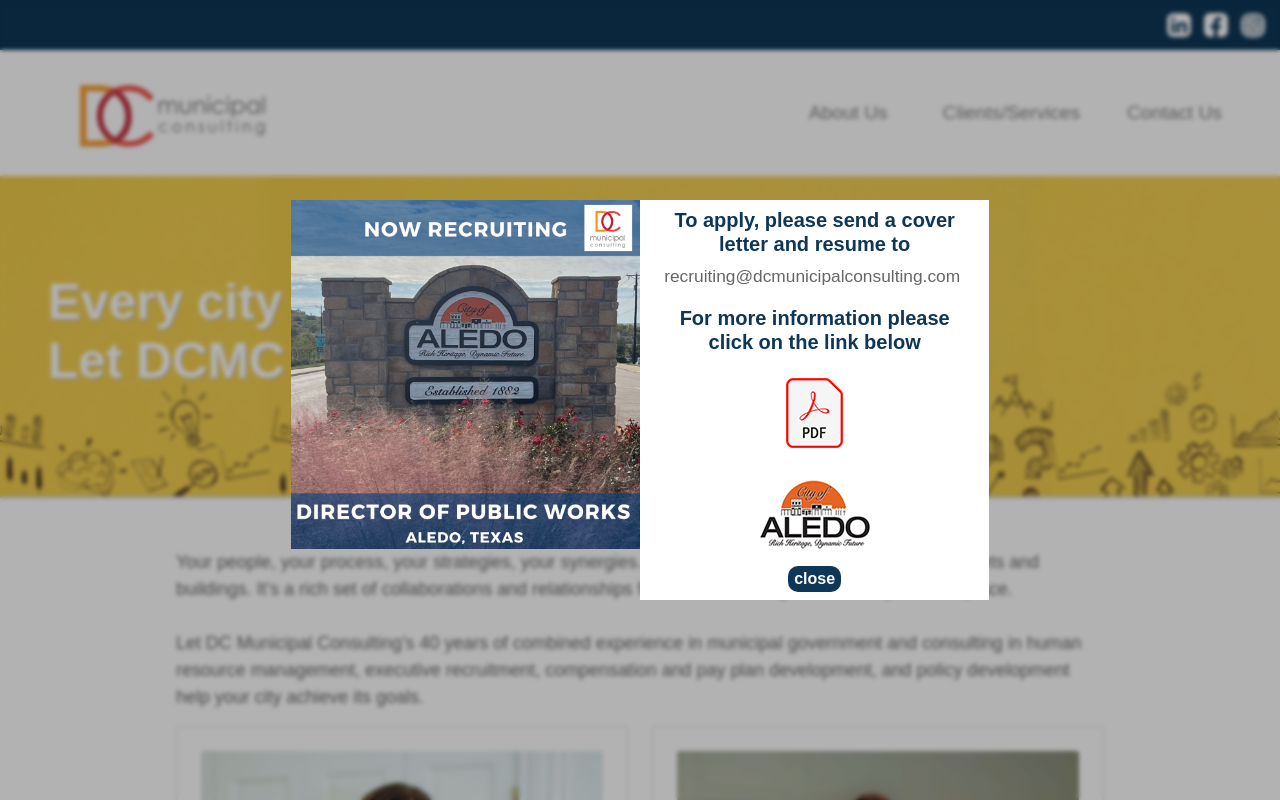
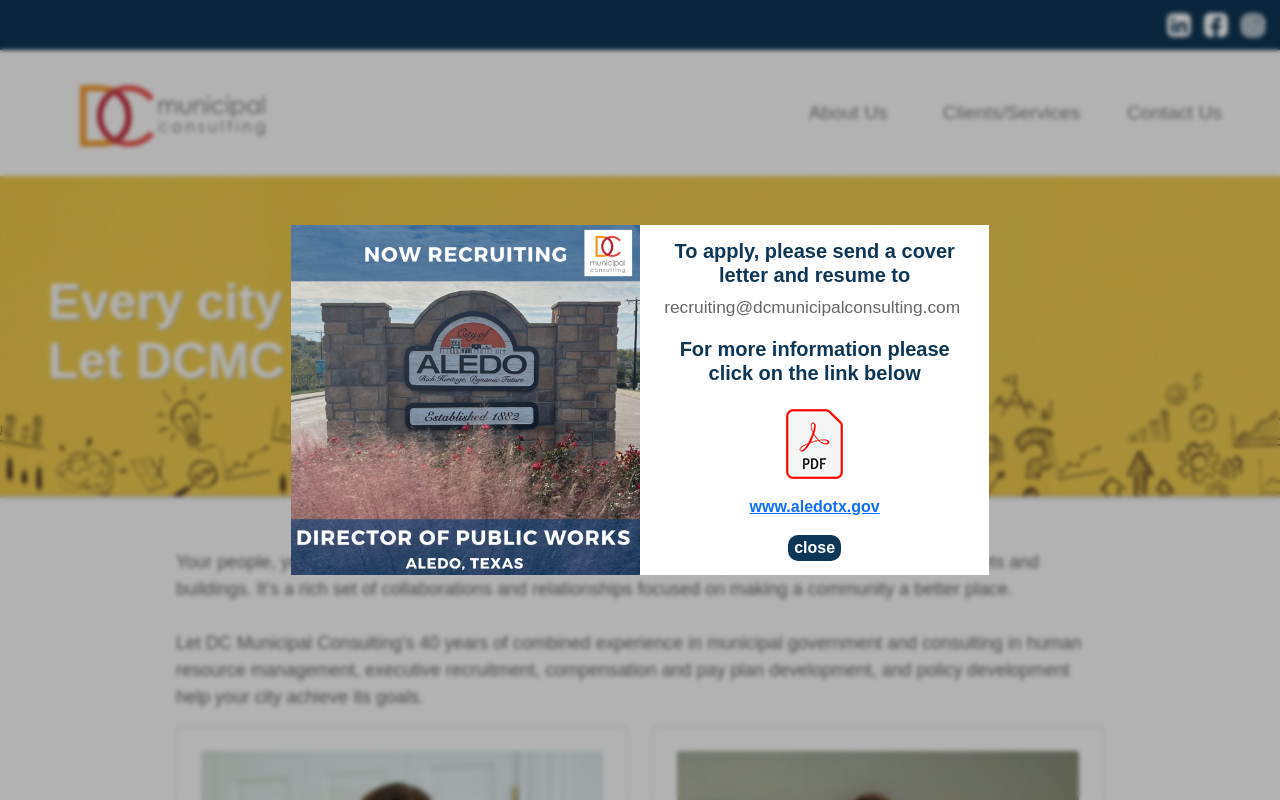
Before and after one commit to Sstefansdottir0620/dc-consulting, a React (Create React App) app: page / in a window 1280 px wide. Shown: the top 800 px of the page. Built offline with nearby package versions, Linux system fonts and the light colour scheme.

Commit message:
link update

```diff
--- a/src/PopUp.css
+++ b/src/PopUp.css
@@ -55,7 +55,8 @@
     margin: auto;
 }
 
-.link-style {
+.pop-up-link-style {
 
     text-decoration: none;
+    font-weight: bold;
 }
--- a/src/components/PopUp.js
+++ b/src/components/PopUp.js
@@ -35,11 +35,10 @@
                     <img src={pdfAledo} alt="pdfAledo"></img>
                   </a>
                 </div>
-                <div className="col city-logo">
-                  <a href="https://www.aledotx.gov/" target="blank">
-                    <img src={CityAledo} alt="cityAledo"></img>
+                <p className="col pop-up-link-style">
+                  <a href="https://www.aledotx.gov/" target="_blank">www.aledotx.gov
                   </a>
-                </div>
+                </p>
 
                                 <button className="close-btn" onClick={() => triggerSet(false)}>close</button>
                             </div>
```
